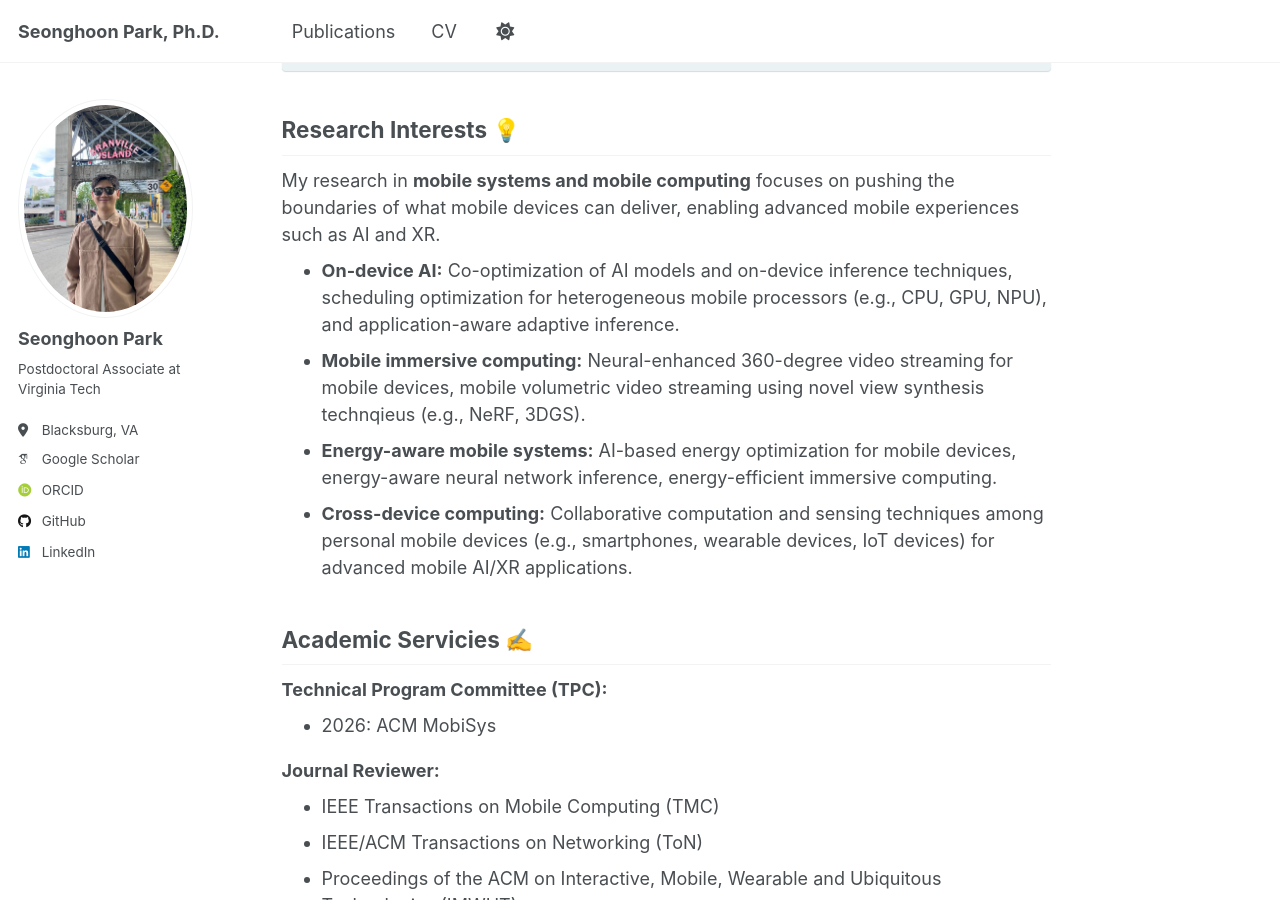
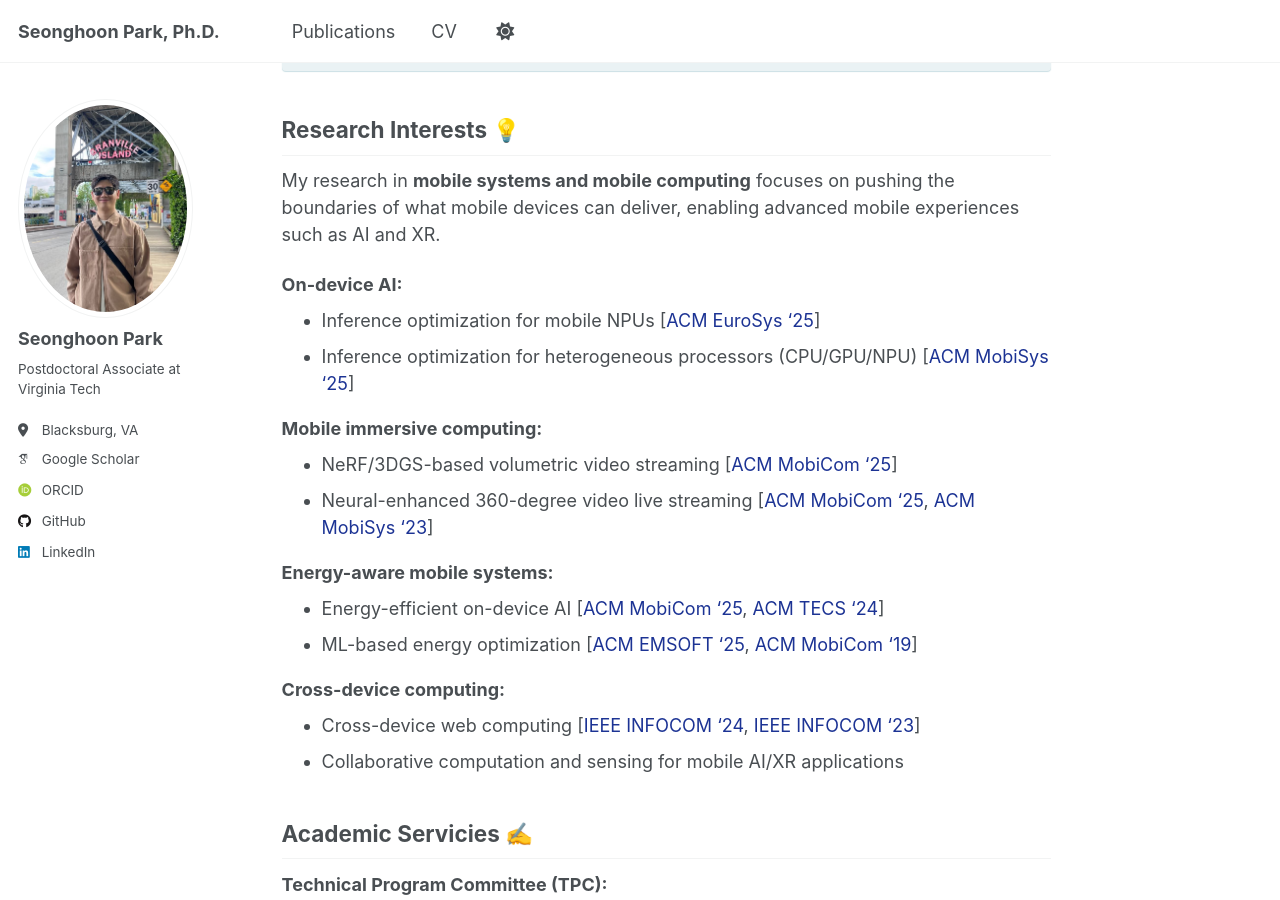
Before and after one commit to iamseonghoon/iamseonghoon.github.io, a Jekyll site: the page built from _pages/about.md, in a window 1280 px wide and 900 px high, scrolled down 424 px. Built offline with Jekyll 4.4.1, drawn with Linux system fonts in a browser that asks for light colours; some web fonts are replaced; a script that is not in the unit is left out.

Commit message:
update about.md

```diff
--- a/_pages/about.md
+++ b/_pages/about.md
@@ -20,10 +20,22 @@ Prior to joing Virginia Tech, I received the Ph.D. degree in Computer Science fr
 
 ## Research Interests 💡
 My research in **mobile systems and mobile computing** focuses on pushing the boundaries of what mobile devices can deliver, enabling advanced mobile experiences such as AI and XR.
-* **On-device AI:** Co-optimization of AI models and on-device inference techniques, scheduling optimization for heterogeneous mobile processors (e.g., CPU, GPU, NPU), and application-aware adaptive inference.
-* **Mobile immersive computing:** Neural-enhanced 360-degree video streaming for mobile devices, mobile volumetric video streaming using novel view synthesis technqieus (e.g., NeRF, 3DGS).
-* **Energy-aware mobile systems:** AI-based energy optimization for mobile devices, energy-aware neural network inference, energy-efficient immersive computing.
-* **Cross-device computing:** Collaborative computation and sensing techniques among personal mobile devices (e.g., smartphones, wearable devices, IoT devices) for advanced mobile AI/XR applications.
+
+**On-device AI:**
+* Inference optimization for mobile NPUs [[ACM EuroSys '25](https://seonghoon.page/publications/)]
+* Inference optimization for heterogeneous processors (CPU/GPU/NPU) [[ACM MobiSys '25](https://dl.acm.org/doi/10.1145/3711875.3729161)]
+
+**Mobile immersive computing:**
+* NeRF/3DGS-based volumetric video streaming [[ACM MobiCom '25](https://dl.acm.org/doi/10.1145/3680207.3765267)]
+* Neural-enhanced 360-degree video live streaming [[ACM MobiCom '25](https://dl.acm.org/doi/10.1145/3680207.3765252), [ACM MobiSys '23](https://dl.acm.org/doi/10.1145/3581791.3596851)]
+
+**Energy-aware mobile systems:**
+* Energy-efficient on-device AI [[ACM MobiCom '25](https://dl.acm.org/doi/10.1145/3680207.3765252), [ACM TECS '24](https://dl.acm.org/doi/10.1145/3761806)]
+* ML-based energy optimization [[ACM EMSOFT '25](https://dl.acm.org/doi/10.1145/3757918), [ACM MobiCom '19](https://ieeexplore.ieee.org/document/9488671)]
+
+**Cross-device computing:**
+* Cross-device web computing [[IEEE INFOCOM '24](https://ieeexplore.ieee.org/document/10621433), [IEEE INFOCOM '23](https://dl.acm.org/doi/10.1145/3581791.3596851)]
+* Collaborative computation and sensing for mobile AI/XR applications
 
 
 ## Academic Servicies ✍️
```
